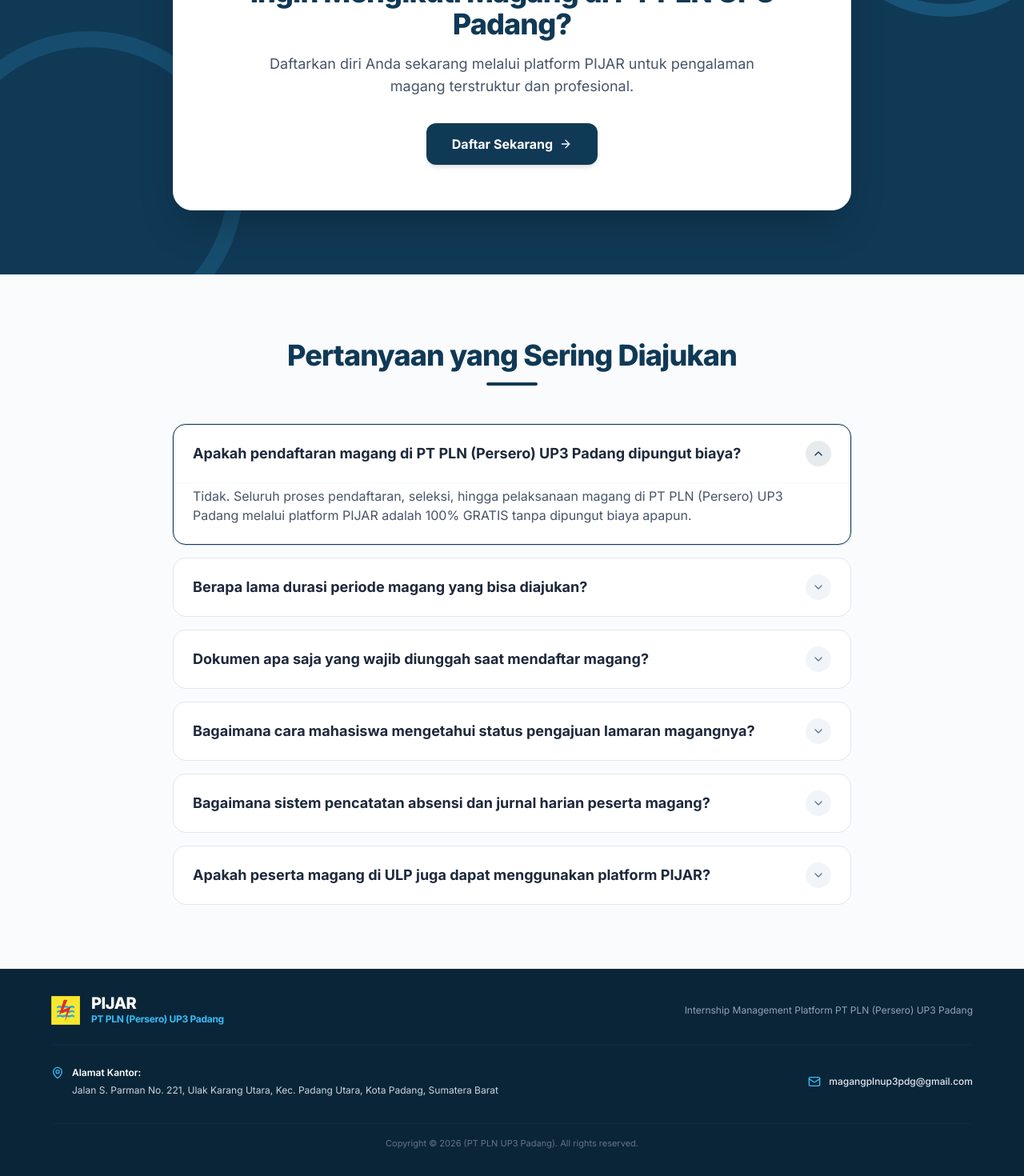
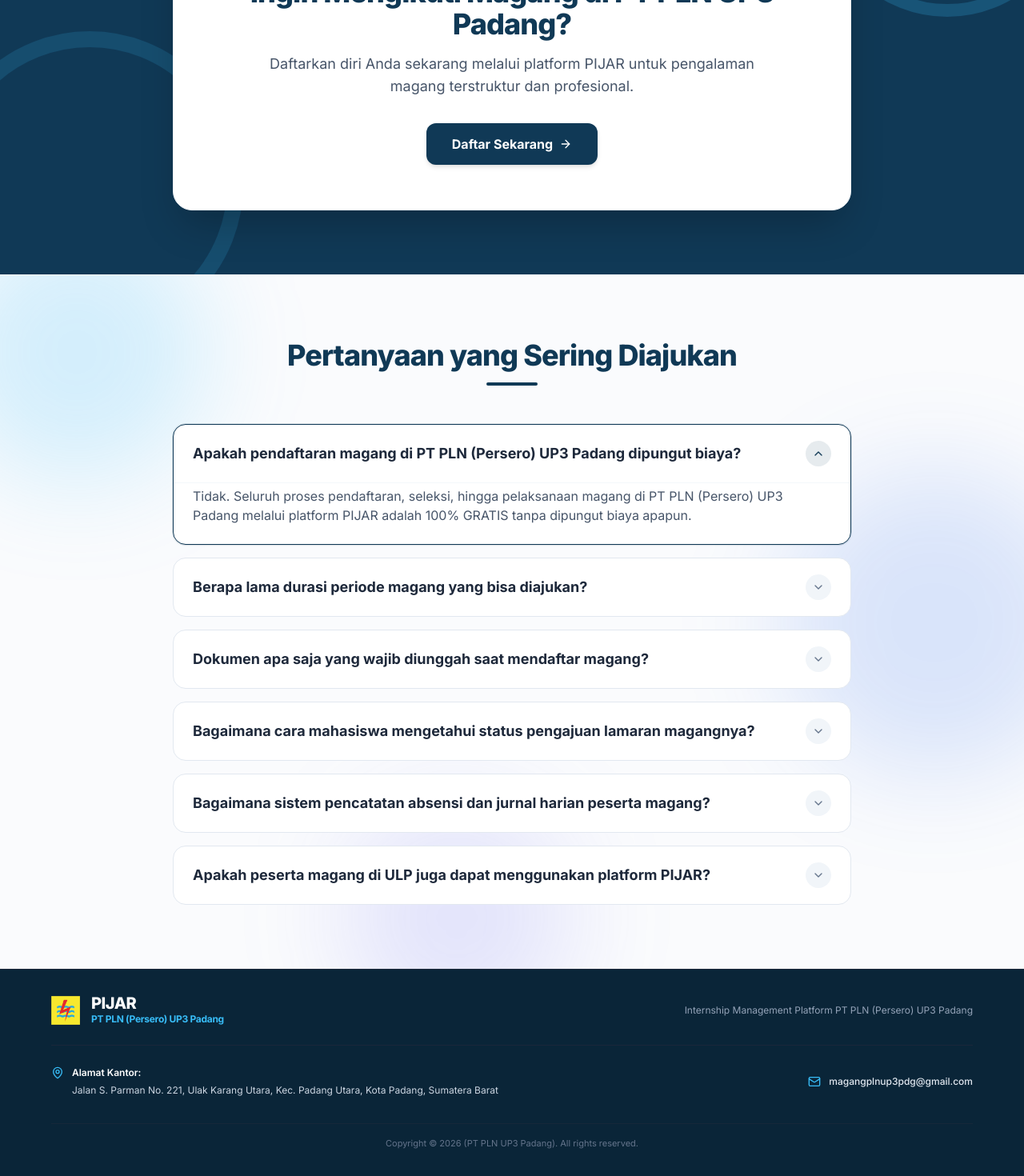
Before and after one commit to radhiaauliaa/pijar-magang, a Next.js app: page /tentang in a window 1280 px wide. Shown: the part 2650-4120 px from the top of the page at 80% size. Built offline with nearby package versions, Linux system fonts and the light colour scheme; no server answers.

Commit message:
style: add glowing blue gradient circles to FAQ section in FiturPage and TentangPage

```diff
--- a/features/landing/components/FiturPage.tsx
+++ b/features/landing/components/FiturPage.tsx
@@ -302,7 +302,12 @@
   ];
 
   return (
-    <section className="py-20 bg-slate-50/70 relative overflow-hidden border-t border-slate-100">
+    <section className="py-20 bg-slate-50/70 relative overflow-hidden border-t border-slate-100 select-none">
+      {/* Decorative Glowing Blue Circles Background Ornaments */}
+      <div className="absolute -top-16 -left-16 w-80 h-80 rounded-full bg-sky-400/20 blur-3xl pointer-events-none" />
+      <div className="absolute top-1/2 -right-20 -translate-y-1/2 w-96 h-96 rounded-full bg-blue-600/15 blur-3xl pointer-events-none" />
+      <div className="absolute -bottom-20 left-1/3 w-72 h-72 rounded-full bg-indigo-500/15 blur-3xl pointer-events-none" />
+
       <div className="max-w-4xl mx-auto px-6 relative z-10">
         {/* Section Header */}
         <div className="text-center mb-12">
--- a/features/landing/components/TentangPage.tsx
+++ b/features/landing/components/TentangPage.tsx
@@ -543,7 +543,12 @@
   ];
 
   return (
-    <section className="py-20 bg-slate-50/70 relative overflow-hidden border-t border-slate-100">
+    <section className="py-20 bg-slate-50/70 relative overflow-hidden border-t border-slate-100 select-none">
+      {/* Decorative Glowing Blue Circles Background Ornaments */}
+      <div className="absolute -top-16 -left-16 w-80 h-80 rounded-full bg-sky-400/20 blur-3xl pointer-events-none" />
+      <div className="absolute top-1/2 -right-20 -translate-y-1/2 w-96 h-96 rounded-full bg-blue-600/15 blur-3xl pointer-events-none" />
+      <div className="absolute -bottom-20 left-1/3 w-72 h-72 rounded-full bg-indigo-500/15 blur-3xl pointer-events-none" />
+
       <div className="max-w-4xl mx-auto px-6 relative z-10">
         {/* Section Header */}
         <div className="text-center mb-12">
```
